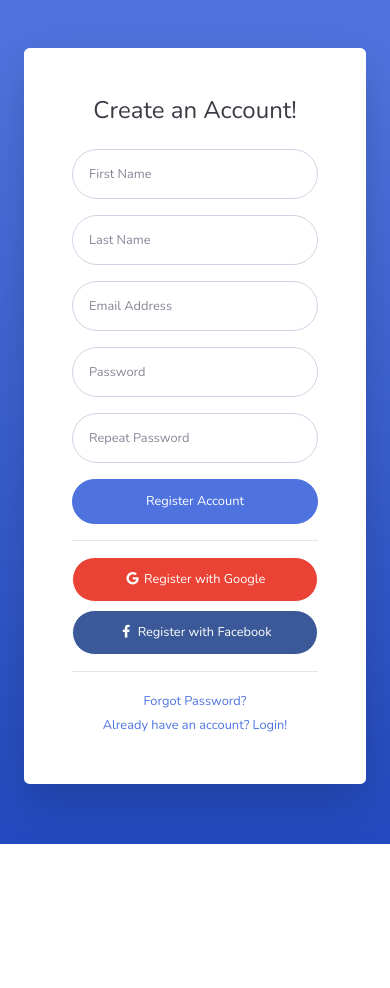
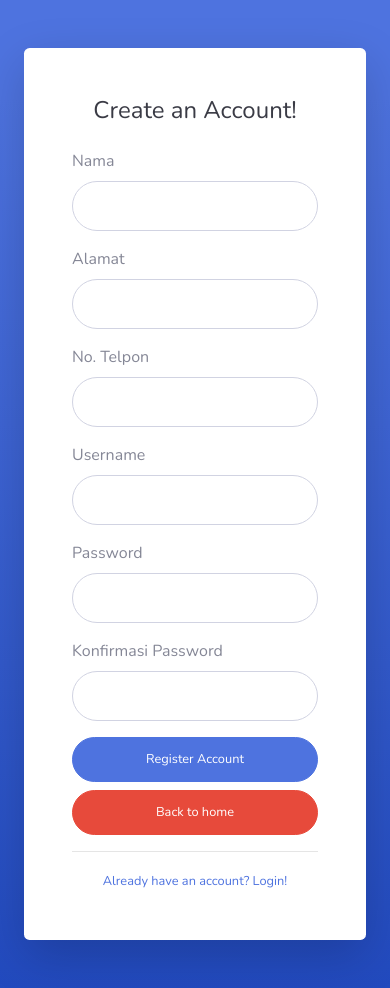
Before and after one commit to devsatrio/eshop, a PHP site: page /register.php in a window 390 px wide. Before the commit the page ends 844 px from the top, so only its background shows below. Run offline with PHP 8.4, Linux system fonts and the light colour scheme.

Commit message:
adding register user

```diff
--- a/base_n.php
+++ b/base_n.php
@@ -27,8 +27,8 @@ while($st=mysqli_fetch_assoc($datasetting)) { ?>
                     <div class="right-content">
                         <ul class="list-main">
                             <li><i class="ti-location-pin"></i> <?php echo $st['alamat']?></li>
-                            <li><i class="ti-user"></i> <a href="#">Register</a></li>
-                            <li><i class="ti-power-off"></i><a href="#">Login</a></li>
+                            <li><i class="ti-user"></i> <a href="register.php">Register</a></li>
+                            <li><i class="ti-power-off"></i><a href="login.php">Login</a></li>
                         </ul>
                     </div>
                 </div>
--- a/base_nav.php
+++ b/base_nav.php
@@ -27,8 +27,8 @@ while($st=mysqli_fetch_assoc($datasetting)) { ?>
                     <div class="right-content">
                         <ul class="list-main">
                             <li><i class="ti-location-pin"></i> <?php echo $st['alamat']?></li>
-                            <li><i class="ti-user"></i> <a href="#">Register</a></li>
-                            <li><i class="ti-power-off"></i><a href="#">Login</a></li>
+                            <li><i class="ti-user"></i> <a href="register.php">Register</a></li>
+                            <li><i class="ti-power-off"></i><a href="login.php">Login</a></li>
                         </ul>
                     </div>
                 </div>
--- a/php/koneksi.php
+++ b/php/koneksi.php
@@ -1,5 +1,5 @@
 <?php
-$koneksi = mysqli_connect("localhost","root","","db_eshop");
+$koneksi = mysqli_connect("localhost","root","d7676543","db_eshop");
 
 if(mysqli_connect_errno()){
 	echo "koneksi gagal";
--- a/register.php
+++ b/register.php
@@ -22,7 +22,6 @@
 
         <div class="card o-hidden border-0 shadow-lg my-5">
             <div class="card-body p-0">
-                <!-- Nested Row within Card Body -->
                 <div class="row">
                     <div class="col-lg-5 d-none d-lg-block bg-register-image"></div>
                     <div class="col-lg-7">
@@ -30,48 +29,45 @@
                             <div class="text-center">
                                 <h1 class="h4 text-gray-900 mb-4">Create an Account!</h1>
                             </div>
-                            <form class="user">
-                                <div class="form-group row">
-                                    <div class="col-sm-6 mb-3 mb-sm-0">
-                                        <input type="text" class="form-control form-control-user" id="exampleFirstName"
-                                            placeholder="First Name">
-                                    </div>
-                                    <div class="col-sm-6">
-                                        <input type="text" class="form-control form-control-user" id="exampleLastName"
-                                            placeholder="Last Name">
-                                    </div>
+                            <form class="user" method="post" action="php/aksi_register_frontend.php">
+                                <div class="form-group">
+                                    <label for="email">Nama</label>
+                                    <input type="text" class="form-control form-control-user" name="nama" required>
                                 </div>
                                 <div class="form-group">
-                                    <input type="email" class="form-control form-control-user" id="exampleInputEmail"
-                                        placeholder="Email Address">
+                                    <label for="email">Alamat</label>
+                                    <input type="text" class="form-control form-control-user" name="alamat" required>
                                 </div>
-                                <div class="form-group row">
-                                    <div class="col-sm-6 mb-3 mb-sm-0">
-                                        <input type="password" class="form-control form-control-user"
-                                            id="exampleInputPassword" placeholder="Password">
-                                    </div>
-                                    <div class="col-sm-6">
-                                        <input type="password" class="form-control form-control-user"
-                                            id="exampleRepeatPassword" placeholder="Repeat Password">
-                                    </div>
+                                <div class="form-group">
+                                    <label for="email">No. Telpon</label>
+                                    <input type="number" min="0" class="form-control form-control-user" name="telp"
+                                        required>
                                 </div>
-                                <a href="login.html" class="btn btn-primary btn-user btn-block">
+                                <div class="form-group">
+                                    <label for="email">Username</label>
+                                    <input type="text" class="form-control form-control-user" name="username" required>
+                                </div>
+                                <input type="hidden" name="status" value="Aktif">
+
+                                <div class="form-group">
+                                    <label for="email">Password</label>
+                                    <input type="password" class="form-control form-control-user" name="password" required>
+                                </div>
+                                <div class="form-group">
+                                    <label for="email">Konfirmasi Password</label>
+                                    <input type="password" class="form-control form-control-user" name="kpassword" required>
+                                </div>
+
+                                <button type="submit" class="btn btn-primary btn-user btn-block">
                                     Register Account
-                                </a>
-                                <hr>
-                                <a href="index.html" class="btn btn-google btn-user btn-block">
-                                    <i class="fab fa-google fa-fw"></i> Register with Google
-                                </a>
-                                <a href="index.html" class="btn btn-facebook btn-user btn-block">
-                                    <i class="fab fa-facebook-f fa-fw"></i> Register with Facebook
+                                </button>
+                                <a href="index.php" class="btn btn-danger btn-user btn-block">
+                                    Back to home
                                 </a>
                             </form>
                             <hr>
                             <div class="text-center">
-                                <a class="small" href="forgot-password.html">Forgot Password?</a>
-                            </div>
-                            <div class="text-center">
-                                <a class="small" href="login.html">Already have an account? Login!</a>
+                                <a class="small" href="login.php">Already have an account? Login!</a>
                             </div>
                         </div>
                     </div>
@@ -87,16 +83,7 @@
     <script src="assets/vendor/jquery-easing/jquery.easing.min.js"></script>
     <!-- Custom scripts for all pages-->
     <script src="assets/js/sb-admin-2.min.js"></script>
-    <script>
-    function tampilsandi() {
-        var x = document.getElementById("exampleInputPassword");
-        if (x.type === "password") {
-            x.type = "text";
-        } else {
-            x.type = "password";
-        }
-    }
-    </script>
+
 </body>
 
 </html>
```
Also changed, not shown: login.php (+8 -15 lines), php/aksi_register_frontend.php (added, +25 -0 lines).
